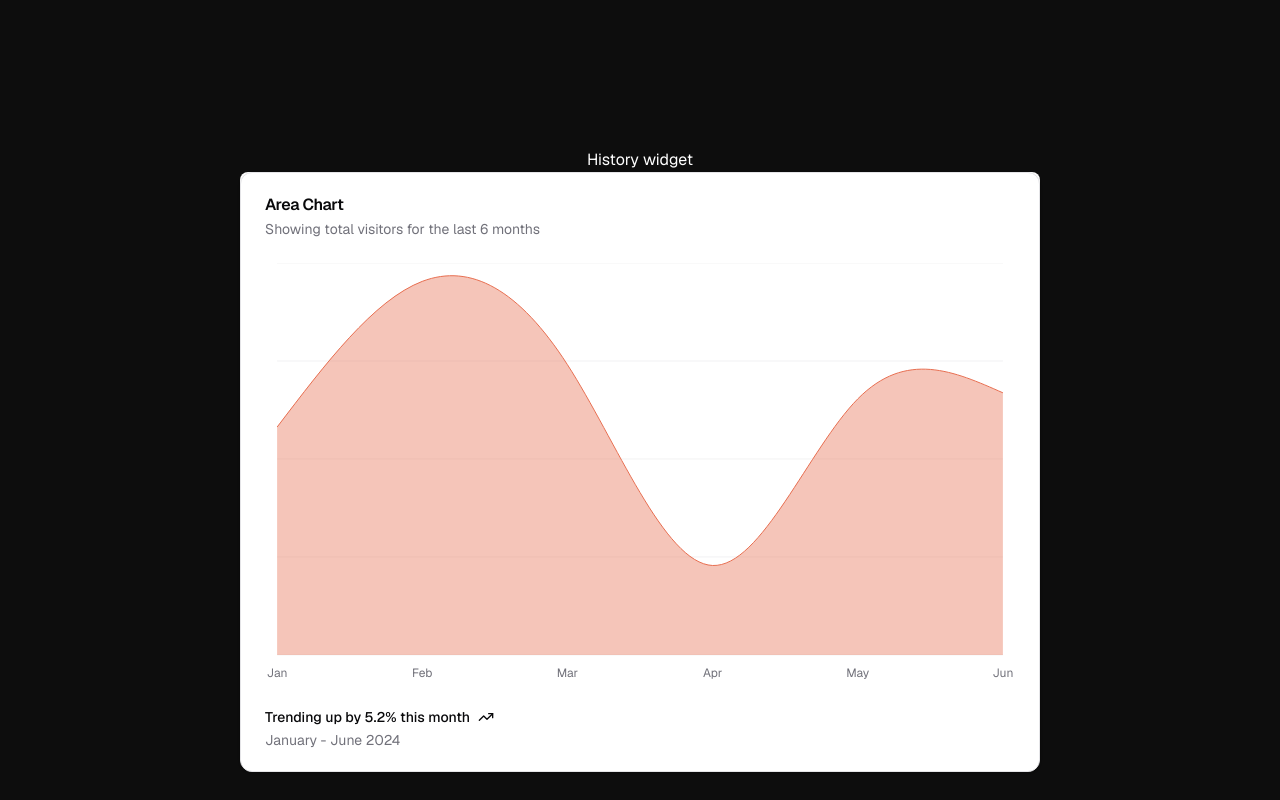
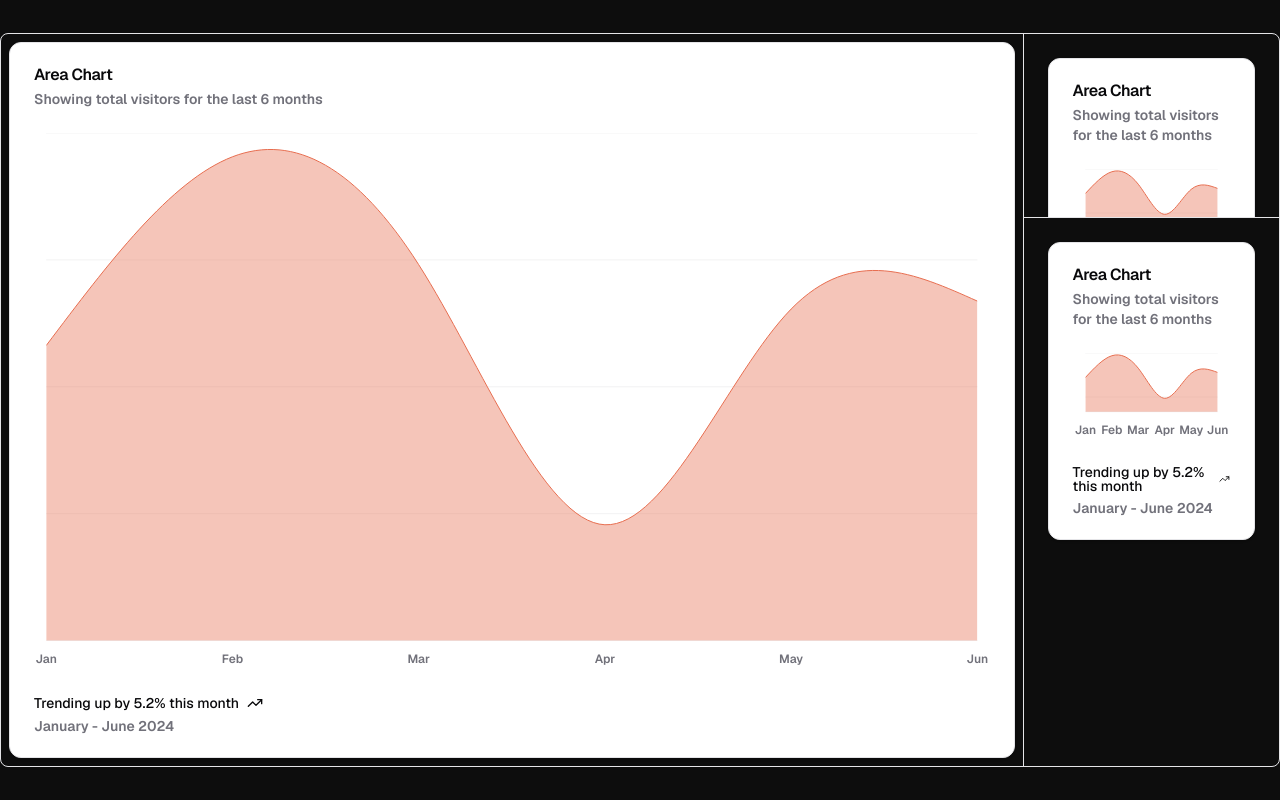
Before and after one commit to hello-Ryan/personal-finance-app, a Next.js app: page /dashboard in a window 1280 px wide. Built offline with nearby package versions, Linux system fonts and the light colour scheme.

Commit message:
resizeable content added for testing

```diff
--- a/package.json
+++ b/package.json
@@ -28,6 +28,7 @@
     "postgres": "^3.4.4",
     "react": "^18.3.1",
     "react-dom": "^18.3.1",
+    "react-resizable-panels": "^2.1.3",
     "recharts": "^2.12.7",
     "tailwind-merge": "^2.5.2",
     "tailwindcss-animate": "^1.0.7",
--- a/src/app/_components/Widgets/HistoryWidget.tsx
+++ b/src/app/_components/Widgets/HistoryWidget.tsx
@@ -38,7 +38,7 @@
 
 export default function HistoryWidget() {
   return (
-    <div className="h-[30rem] w-[50rem] rounded-lg bg-white">
+    <div>
       <Card>
         <CardHeader>
           <CardTitle>Area Chart</CardTitle>
--- a/src/app/dashboard/page.tsx
+++ b/src/app/dashboard/page.tsx
@@ -1,13 +1,36 @@
 import { db } from "~/server/db";
 import { HistoryWidget } from "../_components";
+import { ResizablePanelGroup, ResizablePanel, ResizableHandle } from "~/components/ui/resizable";
 
 export default async function HomePage() {
   return (
     <div className="min-w-screen flex min-h-screen flex-col items-center justify-center">
-      <div className="text-white">History widget</div>
-      <div>
-        <HistoryWidget />
-      </div>
+      <ResizablePanelGroup
+      direction="horizontal"
+      className="max-w-screen max-h-screen rounded-lg border "
+    >
+      <ResizablePanel defaultSize={200}>
+        <div className="flexitems-center justify-center p-2">
+          <span className="font-semibold"><HistoryWidget/></span>
+        </div>
+      </ResizablePanel>
+      <ResizableHandle />
+      <ResizablePanel defaultSize={50}>
+        <ResizablePanelGroup direction="vertical">
+          <ResizablePanel defaultSize={25}>
+            <div className="flex items-center justify-center p-6">
+              <span className="font-semibold"><HistoryWidget/></span>
+            </div>
+          </ResizablePanel>
+          <ResizableHandle />
+          <ResizablePanel defaultSize={75}>
+            <div className="flex items-center justify-center p-6">
+              <span className="font-semibold"><HistoryWidget/></span>
+            </div>
+          </ResizablePanel>
+        </ResizablePanelGroup>
+      </ResizablePanel>
+    </ResizablePanelGroup>
     </div>
   );
 }
--- a/src/components/ui/chart.tsx
+++ b/src/components/ui/chart.tsx
@@ -144,7 +144,7 @@
       }
 
       const [item] = payload
-      const key = `${labelKey || item.dataKey || item.name || "value"}`
+      const key = `${labelKey || item?.dataKey || item?.name || "value"}`
       const itemConfig = getPayloadConfigFromPayload(config, item, key)
       const value =
         !labelKey && typeof label === "string"
--- /dev/null
+++ b/src/components/ui/resizable.tsx
@@ -0,0 +1,45 @@
+"use client"
+
+import { DragHandleDots2Icon } from "@radix-ui/react-icons"
+import * as ResizablePrimitive from "react-resizable-panels"
+
+import { cn } from "~/lib/utils"
+
+const ResizablePanelGroup = ({
+  className,
+  ...props
+}: React.ComponentProps<typeof ResizablePrimitive.PanelGroup>) => (
+  <ResizablePrimitive.PanelGroup
+    className={cn(
+      "flex h-full w-full data-[panel-group-direction=vertical]:flex-col",
+      className
+    )}
+    {...props}
+  />
+)
+
+const ResizablePanel = ResizablePrimitive.Panel
+
+const ResizableHandle = ({
+  withHandle,
+  className,
+  ...props
+}: React.ComponentProps<typeof ResizablePrimitive.PanelResizeHandle> & {
+  withHandle?: boolean
+}) => (
+  <ResizablePrimitive.PanelResizeHandle
+    className={cn(
+      "relative flex w-px items-center justify-center bg-border after:absolute after:inset-y-0 after:left-1/2 after:w-1 after:-translate-x-1/2 focus-visible:outline-none focus-visible:ring-1 focus-visible:ring-ring focus-visible:ring-offset-1 data-[panel-group-direction=vertical]:h-px data-[panel-group-direction=vertical]:w-full data-[panel-group-direction=vertical]:after:left-0 data-[panel-group-direction=vertical]:after:h-1 data-[panel-group-direction=vertical]:after:w-full data-[panel-group-direction=vertical]:after:-translate-y-1/2 data-[panel-group-direction=vertical]:after:translate-x-0 [&[data-panel-group-direction=vertical]>div]:rotate-90",
+      className
+    )}
+    {...props}
+  >
+    {withHandle && (
+      <div className="z-10 flex h-4 w-3 items-center justify-center rounded-sm border bg-border">
+        <DragHandleDots2Icon className="h-2.5 w-2.5" />
+      </div>
+    )}
+  </ResizablePrimitive.PanelResizeHandle>
+)
+
+export { ResizablePanelGroup, ResizablePanel, ResizableHandle }
```
Also changed, not shown: 1 other file (tests, documents, lock files or other folders).
